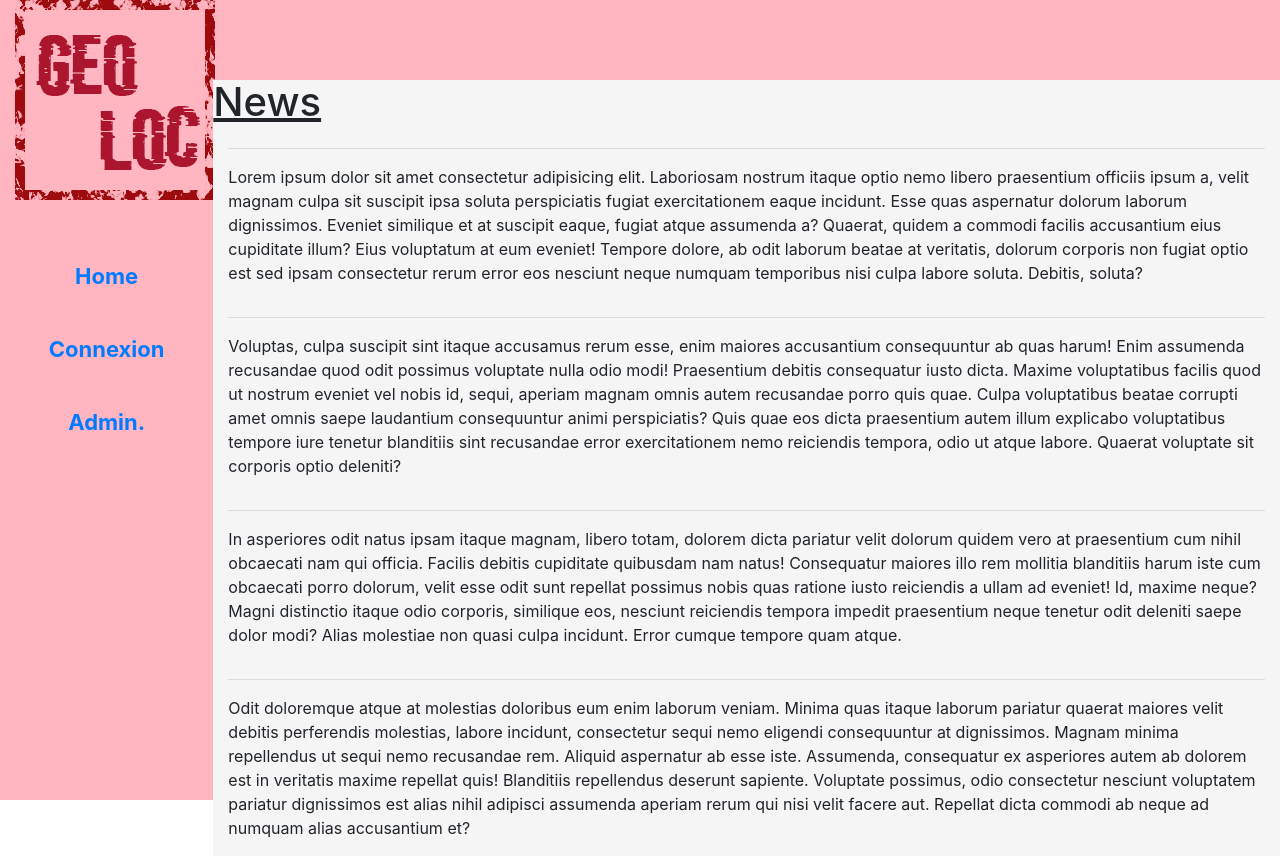
After one commit to iamyourking/Projet-1, a PHP site: page /Projet/Geoloc/index1.php in a window 1280 px wide. The commit adds this page. Run offline with PHP 8.4, Linux system fonts and the light colour scheme.

Commit message:
New version init

```diff
--- a/Geoloc/index.php
+++ b/Geoloc/index.php
@@ -46,9 +46,9 @@ else {
                     <div class="partenaires animated fadeInRight">
                         <h1 id="part"><?php echo 'PARTENAIRES' ?></h1>
                         <br>
-                        <form action="php/connexion_partenaires.php" method="post">
+                        <form action="php/connect-switch.php" method="post">
                             <p>Siret : <br>
-                                <input style="width : 250px;" type="text" name="siret" placeholder="Entrer votre n° de siret"/>
+                                <input style="width : 250px;" type="text" name="email" placeholder="Entrer votre n° de siret"/>
                             </p>
 
                             <p>Mot de passe :
@@ -102,7 +102,7 @@ else {
                             <p>
                                 <input type="submit" value="Connexion" id="butjeun"/>
                                 <br>
-                                <a href="php/nouveau_jeunes.php">S'inscrire</a>
+                                <!-- <a href="php/nouveau_jeunes.php">S'inscrire</a> -->
                             </p>
                         </form>
                     </div>
--- /dev/null
+++ b/Geoloc/index1.php
@@ -0,0 +1,112 @@
+<?php
+if ( isset($_SESSION['loggedin']) == false) {
+    session_destroy();
+}
+else {
+        if (isset($_SESSION['loggedin']) == true) {
+            // var_dump($_SESSION['jeunes']);
+            header('Location: logged.php');
+            ////    }
+        }
+
+}
+?>
+
+<!DOCTYPE html>
+<html lang="fr">
+<head>
+        <title>Geoloc</title>
+        <meta charset="UTF-8">
+        <meta name="viewport" content="initial-scale=1.0">
+        <link rel="stylesheet" href="../css/bootstrap.min.css">
+        <!-- <link rel="stylesheet" href="indexStyle.scss"> -->
+        <link rel="stylesheet" href="../css/animate.css">
+        <script src="js/bootstrap.js"></script>
+        <script src="js/bootstrap.min.js"></script>
+
+        <script type="text/javascript" src="js/jquery-3.3.1.js"></script>
+
+        <style>
+
+            @import URL(istyle.css);
+
+        </style>
+    </head>
+
+<body>
+
+    <div class="container-fluid topbar">
+        <img src="img/logoGeo.png" alt="">
+    </div>
+    <div class="container-fluid">
+        <div class="row sidebar">
+            <div class="col-2 menu">
+                <ul class="menu">
+                    <li><a href="index1.php">Home</a></li>
+                    <li><a href="loginform.php">Connexion</a></li>
+                    <li><a href="adminlogin.php">Admin.</a></li>
+                </ul>
+            </div>
+            <div class="col-10 app">
+            <div class="row">
+                <h1> <u>News</u> </h1>
+                <hr>
+            </div>
+                <div class="row">
+                    <div class="col">
+                        <article>
+                            <h1></h1>
+                            <hr>
+                            <p>
+                                <span>Lorem ipsum dolor sit amet consectetur adipisicing elit. Laboriosam nostrum itaque optio nemo libero praesentium officiis ipsum a, velit magnam culpa sit suscipit ipsa soluta perspiciatis fugiat exercitationem eaque incidunt.</span>
+                                <span>Esse quas aspernatur dolorum laborum dignissimos. Eveniet similique et at suscipit eaque, fugiat atque assumenda a? Quaerat, quidem a commodi facilis accusantium eius cupiditate illum? Eius voluptatum at eum eveniet!</span>
+                                <span>Tempore dolore, ab odit laborum beatae at veritatis, dolorum corporis non fugiat optio est sed ipsam consectetur rerum error eos nesciunt neque numquam temporibus nisi culpa labore soluta. Debitis, soluta?</span>
+                            </p>
+                        </article>
+                    </div>
+                </div>
+                <div class="row">
+                    <div class="col">
+                        <article>
+                            <h1></h1>
+                            <hr>
+                            <p>
+                                <span>Voluptas, culpa suscipit sint itaque accusamus rerum esse, enim maiores accusantium consequuntur ab quas harum! Enim assumenda recusandae quod odit possimus voluptate nulla odio modi! Praesentium debitis consequatur iusto dicta.</span>
+                                <span>Maxime voluptatibus facilis quod ut nostrum eveniet vel nobis id, sequi, aperiam magnam omnis autem recusandae porro quis quae. Culpa voluptatibus beatae corrupti amet omnis saepe laudantium consequuntur animi perspiciatis?</span>
+                                <span>Quis quae eos dicta praesentium autem illum explicabo voluptatibus tempore iure tenetur blanditiis sint recusandae error exercitationem nemo reiciendis tempora, odio ut atque labore. Quaerat voluptate sit corporis optio deleniti?</span>
+                            </p>
+                        </article>
+                    </div>
+                </div>
+                <div class="row">
+                    <div class="col">
+                        <article>
+                            <h1></h1>
+                            <hr>
+                            <p>
+                                <span>In asperiores odit natus ipsam itaque magnam, libero totam, dolorem dicta pariatur velit dolorum quidem vero at praesentium cum nihil obcaecati nam qui officia. Facilis debitis cupiditate quibusdam nam natus!</span>
+                                <span>Consequatur maiores illo rem mollitia blanditiis harum iste cum obcaecati porro dolorum, velit esse odit sunt repellat possimus nobis quas ratione iusto reiciendis a ullam ad eveniet! Id, maxime neque?</span>
+                                <span>Magni distinctio itaque odio corporis, similique eos, nesciunt reiciendis tempora impedit praesentium neque tenetur odit deleniti saepe dolor modi? Alias molestiae non quasi culpa incidunt. Error cumque tempore quam atque.</span>
+                            </p>
+                        </article>
+                    </div>
+                </div>
+                <div class="row">
+                    <div class="col">
+                        <article>
+                            <h1></h1>
+                            <hr>
+                            <p>
+                                <span>Odit doloremque atque at molestias doloribus eum enim laborum veniam. Minima quas itaque laborum pariatur quaerat maiores velit debitis perferendis molestias, labore incidunt, consectetur sequi nemo eligendi consequuntur at dignissimos.</span>
+                                <span>Magnam minima repellendus ut sequi nemo recusandae rem. Aliquid aspernatur ab esse iste. Assumenda, consequatur ex asperiores autem ab dolorem est in veritatis maxime repellat quis! Blanditiis repellendus deserunt sapiente.</span>
+                                <span>Voluptate possimus, odio consectetur nesciunt voluptatem pariatur dignissimos est alias nihil adipisci assumenda aperiam rerum qui nisi velit facere aut. Repellat dicta commodi ab neque ad numquam alias accusantium et?</span>
+                            </p>
+                        </article>
+                    </div>
+                </div>
+            </div>
+        </div>
+    </div>
+
+</body>
+</html>
--- /dev/null
+++ b/Geoloc/istyle.css
@@ -0,0 +1,72 @@
+ul {
+    padding-top: 20vh;
+    padding-left: 0;
+}
+    li {
+        list-style: none;
+        padding-top: 20px;
+        padding-bottom:20px;
+        font-size: 22px;
+        font-weight: bold;
+        text-align: center;
+    }
+    li:hover {
+        background-color: beige;
+        transition: 0,4s;
+    }
+.menu {
+    padding-left:0;
+    padding-right:0;
+}
+.app {
+    overflow : overlay;
+    background-color: whitesmoke;
+}
+.sidebar {
+    height:90vh;
+    background-color: lightpink;
+}
+.topbar {
+    height:10vh;
+    background-color: lightpink;
+}
+.btn-addpost {
+    margin: auto;
+    display: block;
+
+}
+.input-form {
+    margin: auto;
+    display: block;
+}
+form p {
+    text-align: center;
+    font-weight: bold;
+}
+.offerboard {
+    border-right: 1px solid lightgrey;
+    height: 80vh;
+    /* background-color : brown; */
+    text-align: center;
+}
+.infoboard {
+    border-left: 1px solid lightgrey;
+    height: 80vh;
+    /* background-color : aliceblue; */
+}
+.profileimage{
+    border-radius: 50%;
+    border: 5px double pink;
+    display: block;
+    margin:auto;
+}
+.profileimage:hover {
+    filter: contrast(1.15);
+    border: 5px double pink;
+    transition: 0,7s;
+}
+.details p, .details h3 {
+    text-align:center;
+    display:block;
+    margin:auto;
+}
--- a/Geoloc/php/disconnect.php
+++ b/Geoloc/php/disconnect.php
@@ -4,7 +4,7 @@ if ( $_SESSION['loggedin'] || $_SESSION['loggedin1'] == true) {
 
     session_destroy();
 //    var_dump($_SESSION['etudiant']);
-    header('Location: ../index.php');
+    header('Location: ../index1.php');
     //echo "Welcome to the member's area, " . $_SESSION['login'] . "!";
 } else {
     echo "Please log in first to see this page.";
--- a/Geoloc/php/index_partenaires.php
+++ b/Geoloc/php/index_partenaires.php
@@ -1,6 +1,7 @@
 <?php
 session_start();
 if ( $_SESSION['loggedin1'] == true) {
+    var_dump($_SESSION['jeunes']);
     //    var_dump($_SESSION['partenaire']);
     //echo "Welcome to the member's area, " . $_SESSION['login'] . "!";
 } else {
```
Also changed, not shown: Geoloc/logged.php (added, +160 -0 lines), Geoloc/loginform.php (added, +77 -0 lines), Geoloc/php/connect-switch.php (added, +66 -0 lines), Geoloc/img/fab.jpeg (added).
